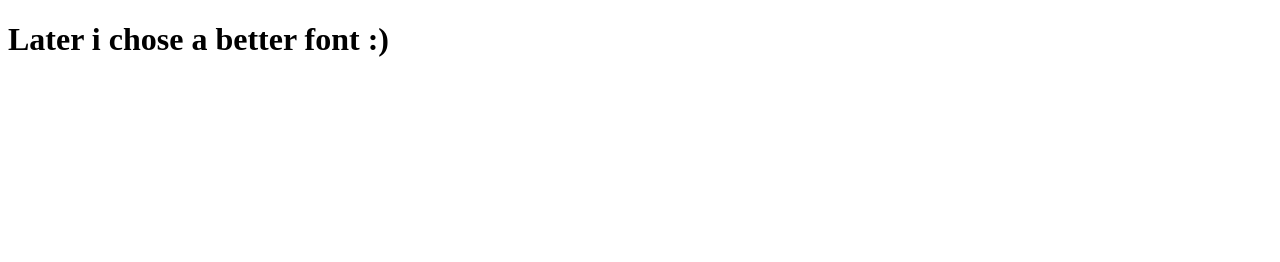
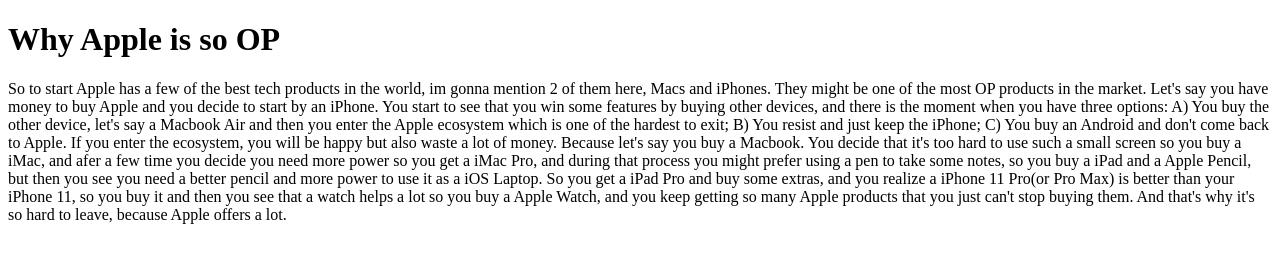
Before and after one commit to AGtechGuy/AGtechGuy.github.io, a plain HTML site: page index.html in a window 1280 px wide. Drawn offline with Linux system fonts and the light colour scheme.

Commit message:
Update index.html

```diff
--- a/index.html
+++ b/index.html
@@ -3,9 +3,11 @@
 <head>
     <meta charset="UTF-8">
     <meta name="viewport" content="width=device-width, initial-scale=1.0">
-    <title>???</title>
+    <title>Apple might dominate the tech market</title>
 </head>
 <body>
-    <h1>Later i chose a better font :)</h1>
+    <h1>Why Apple is so OP</h1>
+
+    <p>So to start Apple has a few of the best tech products in the world, im gonna mention 2 of them here, Macs and iPhones. They might be one of the most OP products in the market. Let's say you have money to buy Apple and you decide to start by an iPhone. You start to see that you win some features by buying other devices, and there is the moment when you have three options: A) You buy the other device, let's say a Macbook Air and then you enter the Apple ecosystem which is one of the hardest to exit; B) You resist and just keep the iPhone; C) You buy an Android and don't come back to Apple. If you enter the ecosystem, you will be happy but also waste a lot of money. Because let's say you buy a Macbook. You decide that it's too hard to use such a small screen so you buy a iMac, and afer a few time you decide you need more power so you get a iMac Pro, and during that process you might prefer using a pen to take some notes, so you buy a iPad and a Apple Pencil, but then you see you need a better pencil and more power to use it as a iOS Laptop. So you get a iPad Pro and buy some extras, and you realize a iPhone 11 Pro(or Pro Max) is better than your iPhone 11, so you buy it and then you see that a watch helps a lot so you buy a Apple Watch, and you keep getting so many Apple products that you just can't stop buying them. And that's why it's so hard to leave, because Apple offers a lot.</p>
 </body>
 </html>
```
